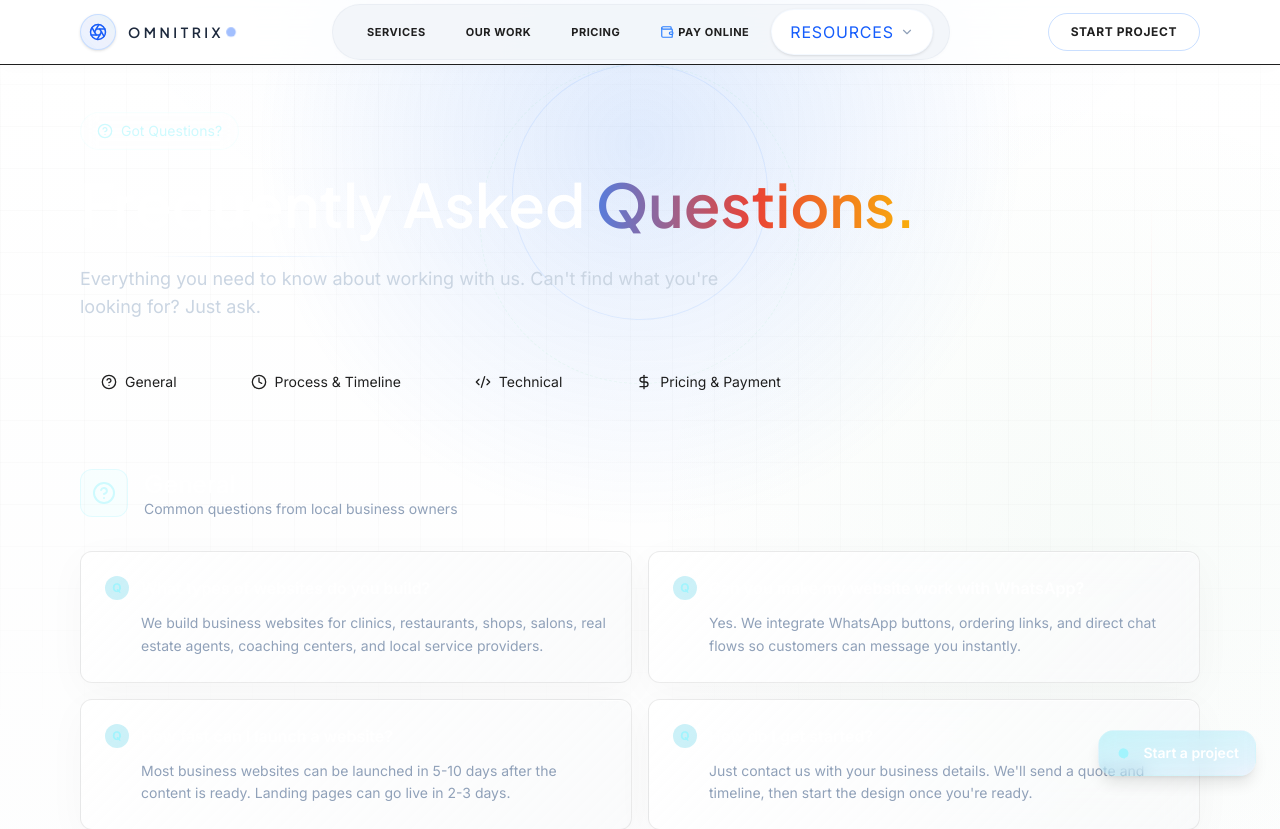
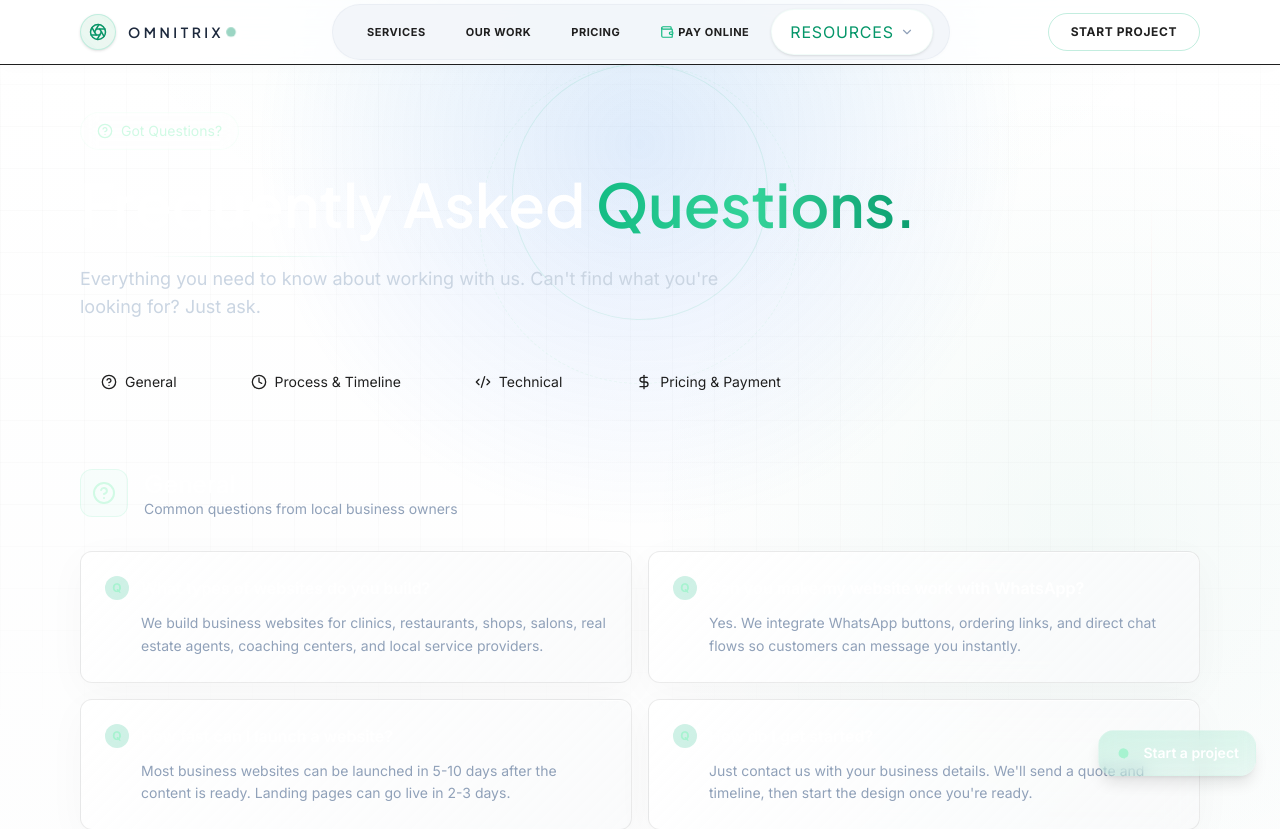
Before and after one commit to keshavladha/Omnitrix-Web-Solutions, a Next.js app: page /faq in a window 1280 px wide. Shown: the top 829 px of the page. Built offline with nearby package versions, Linux system fonts and the light colour scheme.

Commit message:
feat: transform site UI theme accent to premium light green (emerald and mint gradients) with corresponding Razorpay modal updates

```diff
--- a/app/globals.css
+++ b/app/globals.css
@@ -1,6 +1,31 @@
 @import url('https://fonts.googleapis.com/css2?family=Plus+Jakarta+Sans:wght@400;500;600;700;800&family=Inter:wght@400;500;600;700&display=swap');
 @import "tailwindcss";
 
+@theme {
+  --color-blue-50: #f0fdf4;
+  --color-blue-100: #dcfce7;
+  --color-blue-200: #a7f3d0;
+  --color-blue-300: #6ee7b7;
+  --color-blue-400: #34d399;
+  --color-blue-500: #10b981;
+  --color-blue-600: #059669;
+  --color-blue-700: #047857;
+  --color-blue-800: #065f46;
+  --color-blue-900: #064e3b;
+  --color-blue-950: #022c22;
+
+  --color-cyan-50: #ecfdf5;
+  --color-cyan-100: #d1fae5;
+  --color-cyan-200: #a7f3d0;
+  --color-cyan-300: #6ee7b7;
+  --color-cyan-400: #34d399;
+  --color-cyan-500: #10b981;
+  --color-cyan-600: #059669;
+  --color-cyan-700: #047857;
+  --color-cyan-800: #065f46;
+  --color-cyan-900: #064e3b;
+  --color-cyan-950: #022c22;
+}
 
 :root {
   --background: #ffffff; /* Google Workspace clean white background */
@@ -8,11 +33,11 @@
   --muted: #5f6368; /* Google medium gray */
   --line: rgba(0, 0, 0, 0.08); /* Crisp subtle divider lines */
   --glass: rgba(255, 255, 255, 0.85); /* Highly reflective premium Google Light cards */
-  --blue: #1a73e8; /* Google Blue */
+  --blue: #10b981; /* Premium Emerald Green */
   --red: #ea4335; /* Google Red */
   --yellow: #fbbc05; /* Google Yellow */
-  --green: #34a853; /* Google Green */
-  --cyan: #4285f4; /* Google Medium Blue */
+  --green: #059669; /* Google Green */
+  --cyan: #34d399; /* Mint Green */
   --silver: #475569;
   --font-inter: Inter, ui-sans-serif, system-ui, -apple-system, BlinkMacSystemFont, "Segoe UI", sans-serif;
   --font-space: "Plus Jakarta Sans", ui-sans-serif, system-ui, sans-serif; /* Google Sans Friendly Geometric Vibe */
@@ -33,9 +58,9 @@ body {
   overflow-x: hidden;
   color: var(--foreground);
   background:
-    radial-gradient(circle at 50% -10%, rgba(26, 115, 232, 0.05), transparent 42rem),
-    radial-gradient(circle at 85% 15%, rgba(52, 168, 83, 0.03), transparent 28rem),
-    radial-gradient(circle at 15% 55%, rgba(251, 188, 5, 0.02), transparent 28rem),
+    radial-gradient(circle at 50% -10%, rgba(16, 185, 129, 0.06), transparent 42rem),
+    radial-gradient(circle at 85% 15%, rgba(5, 150, 105, 0.04), transparent 28rem),
+    radial-gradient(circle at 15% 55%, rgba(52, 211, 153, 0.02), transparent 28rem),
     linear-gradient(180deg, #ffffff 0%, #f8f9fa 100%);
   font-family: var(--font-inter), system-ui, sans-serif;
 }
@@ -84,7 +109,7 @@ select {
   border-radius: inherit;
   content: "";
   opacity: 0;
-  background: linear-gradient(135deg, var(--blue), var(--green), var(--yellow), var(--red));
+  background: linear-gradient(135deg, var(--blue), var(--cyan), var(--green), #a7f3d0);
   transition: opacity 240ms ease;
 }
 
@@ -100,9 +125,9 @@ select {
   mask-image: linear-gradient(to bottom, transparent, black 14%, black 62%, transparent);
 }
 
-/* Beautiful Google Four-Color Shimmer Title Gradient */
+/* Beautiful Premium Emerald-Mint Shimmer Title Gradient */
 .shimmer {
-  background: linear-gradient(90deg, #4285F4 0%, #EA4335 28%, #FBBC05 56%, #34A853 82%, #4285F4 100%);
+  background: linear-gradient(90deg, #10b981 0%, #34d399 28%, #059669 56%, #a7f3d0 82%, #10b981 100%);
   background-size: 200% auto;
   -webkit-background-clip: text;
   background-clip: text;
--- a/components/RazorpayButton.tsx
+++ b/components/RazorpayButton.tsx
@@ -61,7 +61,7 @@ export default function RazorpayButton({ amount }: { amount: number }) {
             name: "", email: "", contact: "",
           },
           theme: {
-            color: "#1a73e8", // Google blue
+            color: "#10b981", // Premium emerald green
           },
         } as any;
         // @ts-ignore – Razorpay is loaded from script
--- a/components/payment-client.tsx
+++ b/components/payment-client.tsx
@@ -187,7 +187,7 @@ export default function PaymentPageClient() {
         },
         prefill: { name: "", email: "", contact: "" },
         notes: { package: packageLabel },
-        theme: { color: "#2563eb" },
+        theme: { color: "#10b981" },
         modal: {
           ondismiss: () => {
             setLoading(false);
--- a/components/razorpay-checkout.tsx
+++ b/components/razorpay-checkout.tsx
@@ -64,7 +64,7 @@ export function RazorpayCheckoutButton() {
           },
         },
         theme: {
-          color: "#2563eb",
+          color: "#10b981",
         },
       };
 
```
Also changed, not shown: 1 other file (tests, documents, lock files or other folders).
